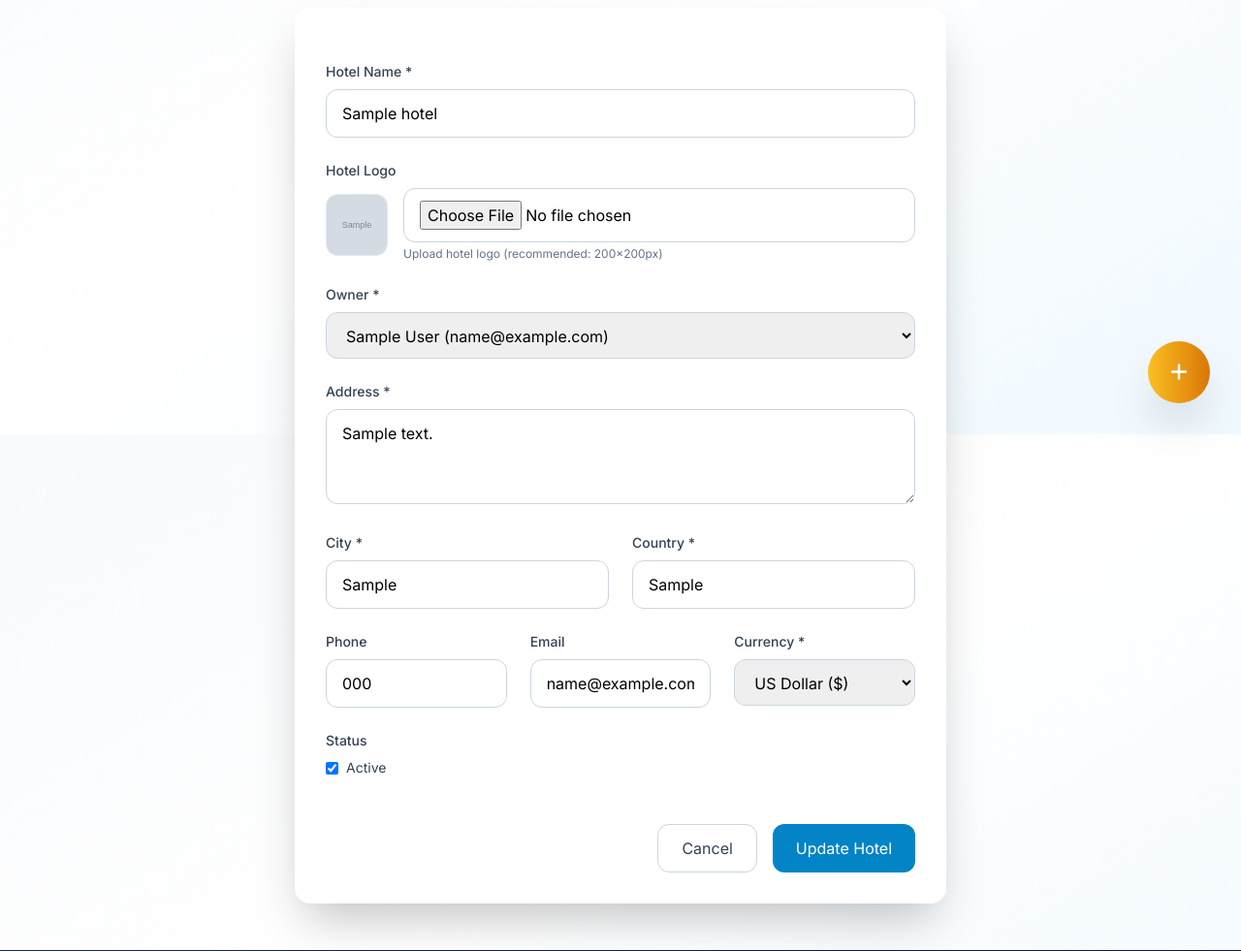
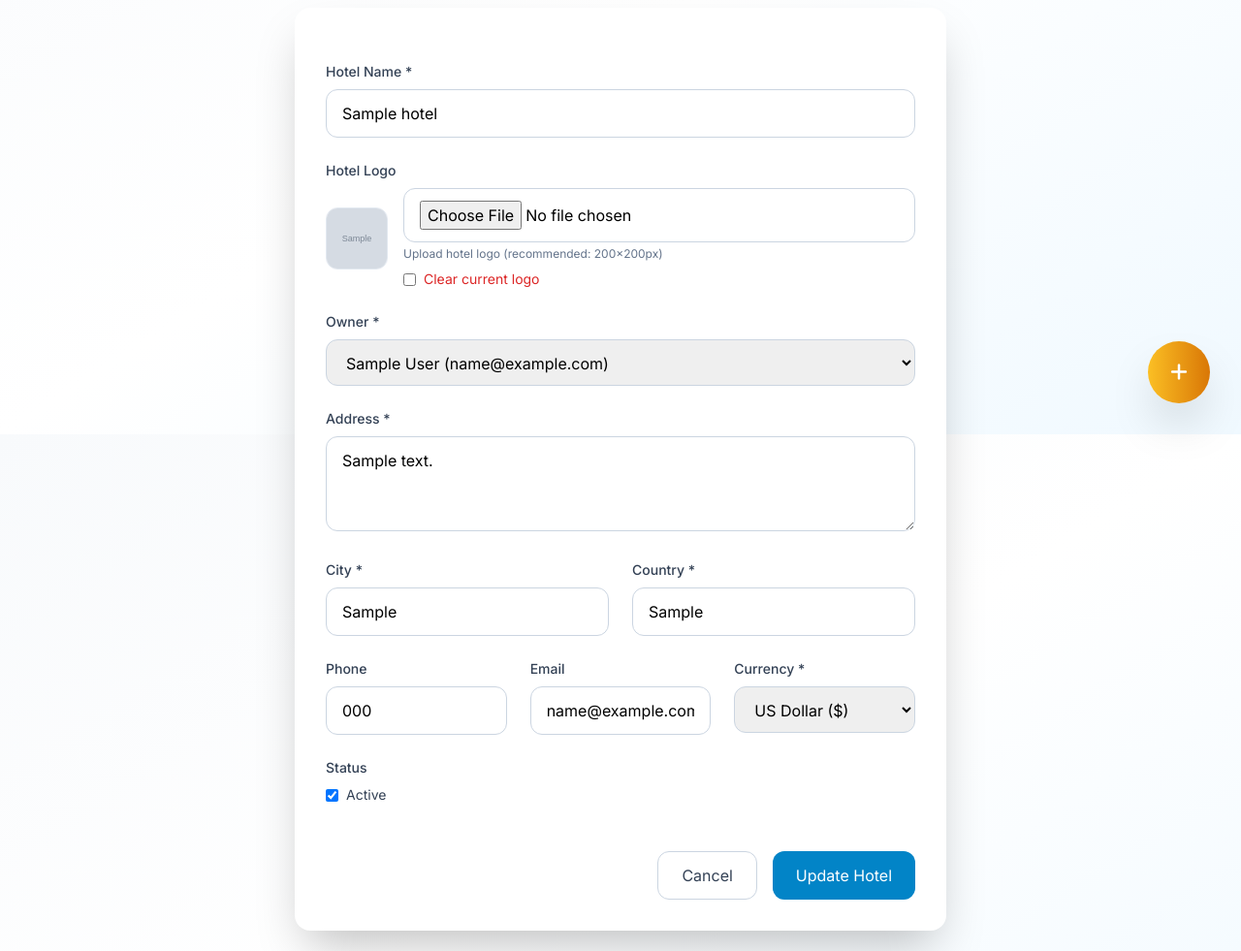
Before and after one commit to Momin9/hotel_management, a Django app: page /hotels/1/edit/ in a window 1280 px wide. Shown: the part 352-1333 px from the top of the page at 97% size. Run offline with Django 4.2, Linux system fonts and the light colour scheme; a user stored in the database is signed in; tables that the repository leaves empty hold one stand-in row (values such as "Sample post"); grey boxes marked "Sample" are stand-in pictures; data that the repository does not hold is empty; parts of the project's set-up code (start-up, migrations or seed data) failed here and were passed over; some libraries are stand-ins or nearby versions.

Commit message:
Feature: Added clear logo option for hotel editing
- Added 'Clear current logo' checkbox in hotel edit form
- Only shows when hotel has existing logo
- Removes logo when checkbox is checked and form is saved
- Provides easy way to remove hotel logos without uploading new ones

```diff
--- a/accounts/views.py
+++ b/accounts/views.py
@@ -702,8 +702,10 @@ def hotel_edit(request, hotel_id):
         hotel.owner = owner
         hotel.is_active = request.POST.get('is_active') == 'on'
 
-        # Handle logo upload
-        if 'icon' in request.FILES:
+        # Handle logo upload/removal
+        if 'clear_logo' in request.POST:
+            hotel.icon = None
+        elif 'icon' in request.FILES:
             hotel.icon = request.FILES['icon']
 
         hotel.save()
--- a/templates/accounts/hotels/form.html
+++ b/templates/accounts/hotels/form.html
@@ -30,6 +30,14 @@
                         <input type="file" name="icon" accept="image/*"
                                class="w-full px-4 py-3 border border-luxury-300 rounded-xl focus:ring-2 focus:ring-royal-500 focus:border-royal-500">
                         <p class="text-xs text-luxury-500 mt-1">Upload hotel logo (recommended: 200x200px)</p>
+                        {% if hotel.icon %}
+                        <div class="mt-2">
+                            <label class="flex items-center">
+                                <input type="checkbox" name="clear_logo" class="rounded border-luxury-300 text-red-600 focus:ring-red-500">
+                                <span class="ml-2 text-sm text-red-600">Clear current logo</span>
+                            </label>
+                        </div>
+                        {% endif %}
                     </div>
                 </div>
             </div>
```
